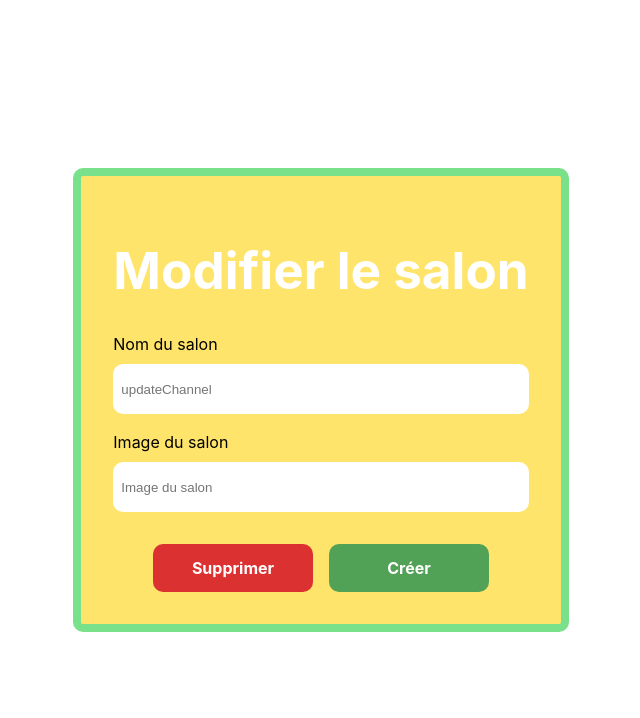
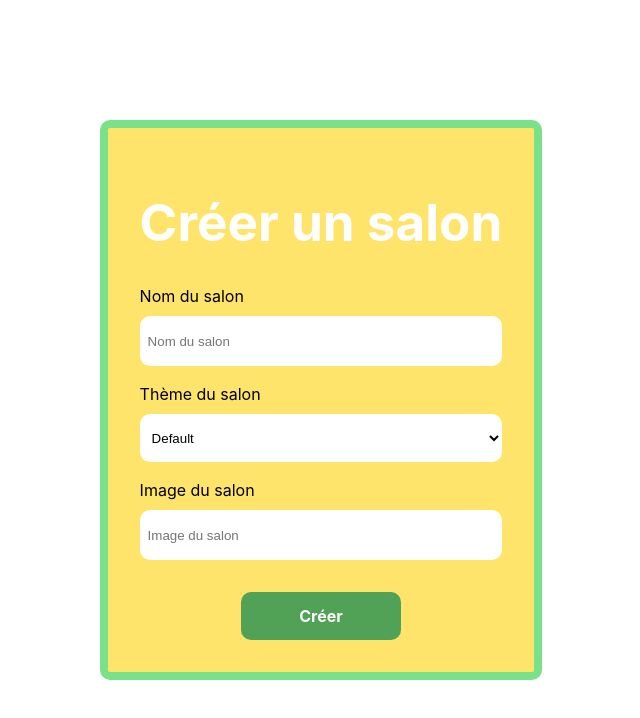
Before and after one commit to Liv44/piniatalk, a Vue app: page /create in a window 1280 px wide. Shown: the top 718 px of the page, without its empty margins (319-959 px from the left). Built offline with nearby package versions, Linux system fonts and the light colour scheme.

Commit message:
add themes

```diff
--- a/src/components/CreateChannel.vue
+++ b/src/components/CreateChannel.vue
@@ -1,6 +1,7 @@
 <script setup lang="ts">
 import { ref } from "vue";
 import { createChannel } from "../CRUD/channel";
+import { themes } from "../utils/themes";
 
 defineProps({
   isUpdated: Boolean,
@@ -8,11 +9,33 @@ defineProps({
 
 const channelName = ref("");
 const channeImage = ref("");
+const channelColors = ref(themes);
 
 const channel = ref({
   name: "updateChannel",
   image: "singe.png",
-  theme: "",
+  themes: [
+    {
+      name: "Default",
+      colors: {
+        primary_color: "#E91E63",
+        primary_color_dark: "#C2185B",
+        accent_color: "#00BCD4",
+        text_color: "#212121",
+        accent_text_color: "#FFFFFF",
+      },
+    },
+    {
+      name: "Jeff",
+      colors: {
+        primary_color: "#E91E63",
+        primary_color_dark: "#C2185B",
+        accent_color: "#00BCD4",
+        text_color: "#212121",
+        accent_text_color: "#FFFFFF",
+      },
+    },
+  ],
 });
 
 const create = async () => {
@@ -33,14 +56,16 @@ const create = async () => {
       :placeholder="isUpdated ? channel.name : 'Nom du salon'"
       v-model="channelName"
     />
-    <!--
+
     <label for="theme">Thème du salon</label>
     <select class="inputChannel" name="theme">
-      <option value="red">Red</option>
-      <option value="yellow">Yellow</option>
-      <option value="green">Green</option>
-      <option value="black">Black</option>
-    </select> -->
+      <option
+        v-for="(data, index) of channel.themes.map((theme) => theme.name)"
+        :value="data"
+      >
+        {{ data }}
+      </option>
+    </select>
 
     <label for="channelPicture">Image du salon</label>
     <input
--- a/src/views/CreateChannelApp.vue
+++ b/src/views/CreateChannelApp.vue
@@ -3,7 +3,7 @@ import CreateChannel from "../components/CreateChannel.vue";
 </script>
 
 <template>
-  <CreateChannel :is-updated="true" />
+  <CreateChannel :is-updated="false" />
 </template>
 
 <style scoped></style>
```
